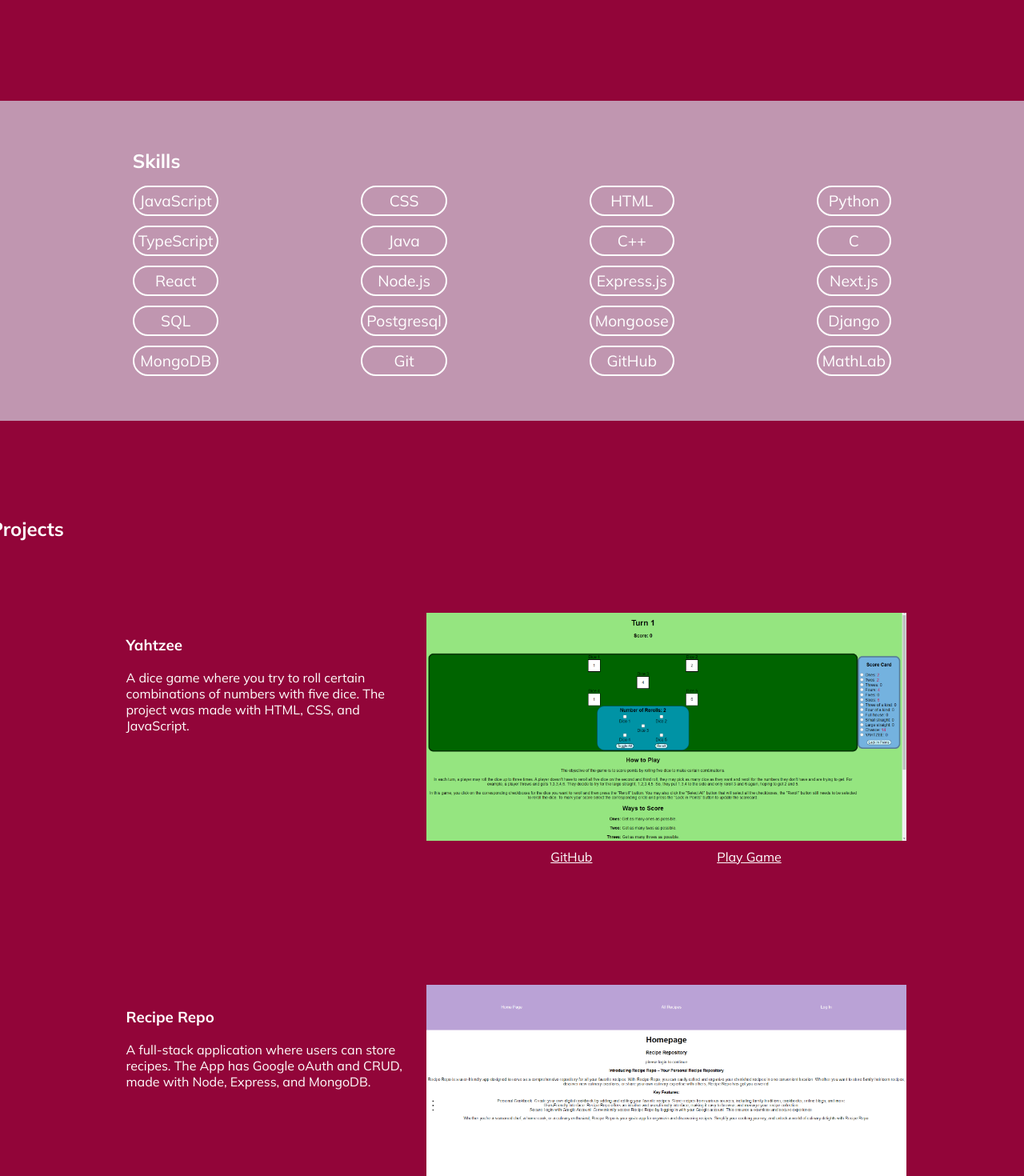
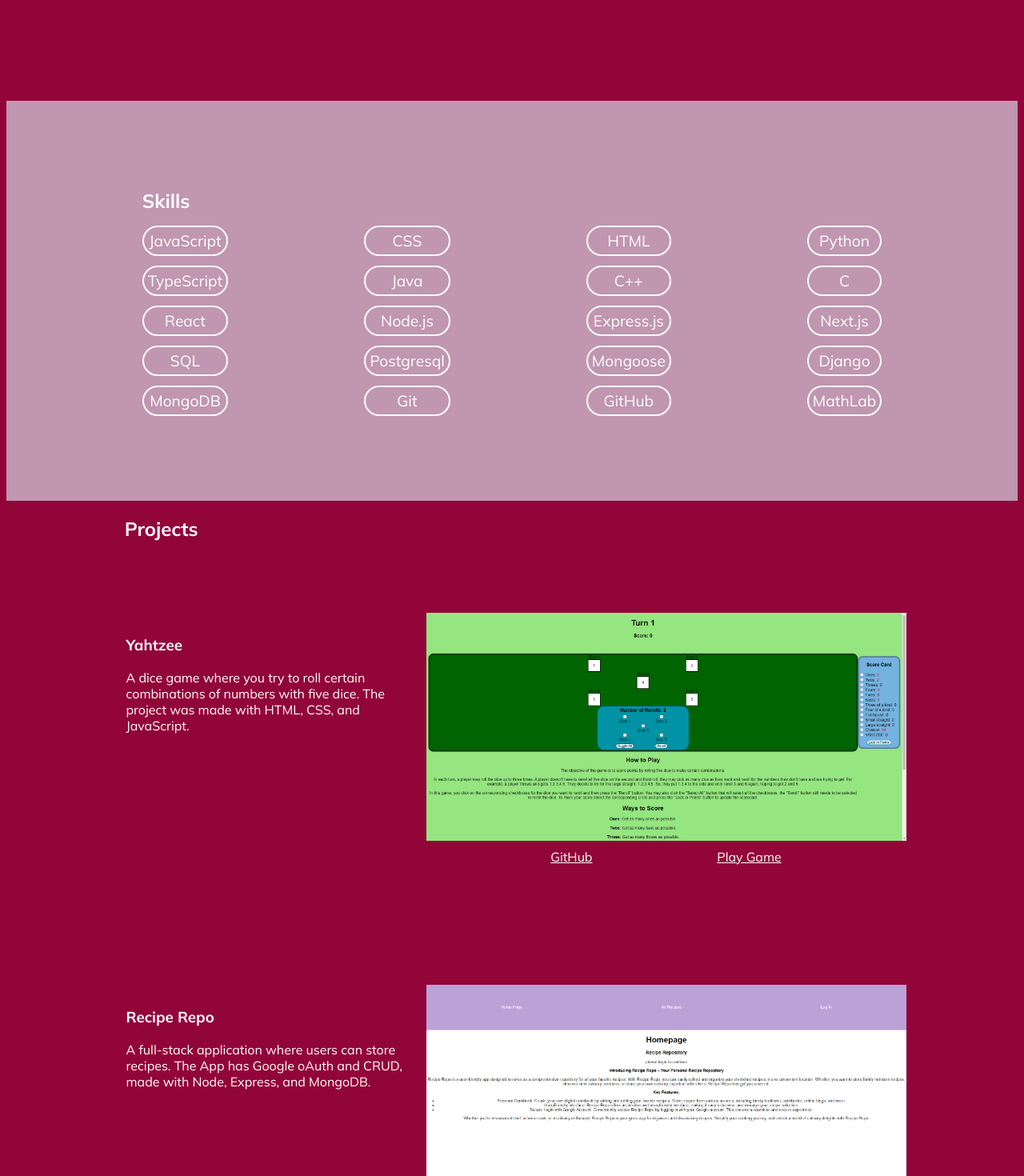
Before and after one commit to kfacison/personal-portfolio, a Next.js app: page / in a window 1280 px wide. Shown: the part 740-2210 px from the top of the page at 80% size. Built offline with nearby package versions, Linux system fonts and the light colour scheme.

Commit message:
fixed layout and styling of skills and porjects

```diff
--- a/pages/index.js
+++ b/pages/index.js
@@ -35,6 +35,7 @@ export default function Home() {
       </div>
 
       <div id='skills'>
+        <div>
         <h2>Skills</h2>
 
         <p>JavaScript</p>
@@ -57,7 +58,7 @@ export default function Home() {
         <p>Git</p>
         <p>GitHub</p>
         <p>MathLab </p>
-
+        </div>
       </div>
 
       <div id='projects'>
--- a/styles/globals.css
+++ b/styles/globals.css
@@ -33,15 +33,8 @@ body {
   transition: top 0.3s; /* Transition effect when sliding down (and up) */
 }
 
-@media (min-width: 701px) and (max-width: 1120px) {
-  body {
-    background-color: greenyellow;
-  }
-}
-
 #navBar a {
   float: left;
-  /* display: block; */
   color: white;
   text-align: center;
   padding: 15px;
@@ -56,7 +49,6 @@ body {
 header{
   display: flex;
   padding-top: 75px;
-  /* font-size: 3rem; */
   justify-content: center;
 }
 
@@ -76,11 +68,17 @@ header{
   font-size: larger;
 }
 
-#skills >h2{
+#skills{
+  display: flex;
+  background-color: var(--bg-color2);
+  justify-content: center;
+}
+
+#skills >div>h2{
   grid-area: header;
 }
 
-#skills >p{
+#skills >div>p{
   border: 2px solid white;
   padding: 5px;
   border-radius: 50px;
@@ -88,20 +86,19 @@ header{
   font-size: larger;
 }
 
-#skills >p:hover{
+#skills >div>p:hover{
   border: 2px solid var(--ft-color1);
   color: var(--ft-color1);
   cursor: default;
 }
 
-#skills{
+#skills>div{
   display: grid;
   grid-auto-rows: 50px;
   grid-template-areas:
   "header header header header"
   "main main main main"
   "main main main main";
-  /* height: 500px; */
   min-width: 98.8vw;
   margin: 50px 0;
   padding: 50px 0;
@@ -111,16 +108,11 @@ header{
 }
 
 #projects{
-  display: grid;
-  /* height: 500px; */
-  margin: 50px 0;
-  padding: 50px 0;
-  justify-content: space-evenly;
-  justify-items: center;
+  display: flex;
+  flex-direction: column;
 }
 #projects>h2{
-  /* padding-left: 195px; */
-  width: 1304px;
+  padding-left: 148px;
 }
 
 #projects>#preview{
@@ -187,3 +179,22 @@ header{
 #contactLink>div>a:hover{
   color: var(--ft-color1);
 }
+
+@media (max-width: 1000px) {
+  body {
+    background-color: greenyellow;
+  }
+  #about{
+    flex-direction: column;
+  }
+  #skills{
+
+  }
+
+}
+
+@media (max-width: 750px) {
+  body {
+    background-color: forestgreen;
+  }
+}
```
